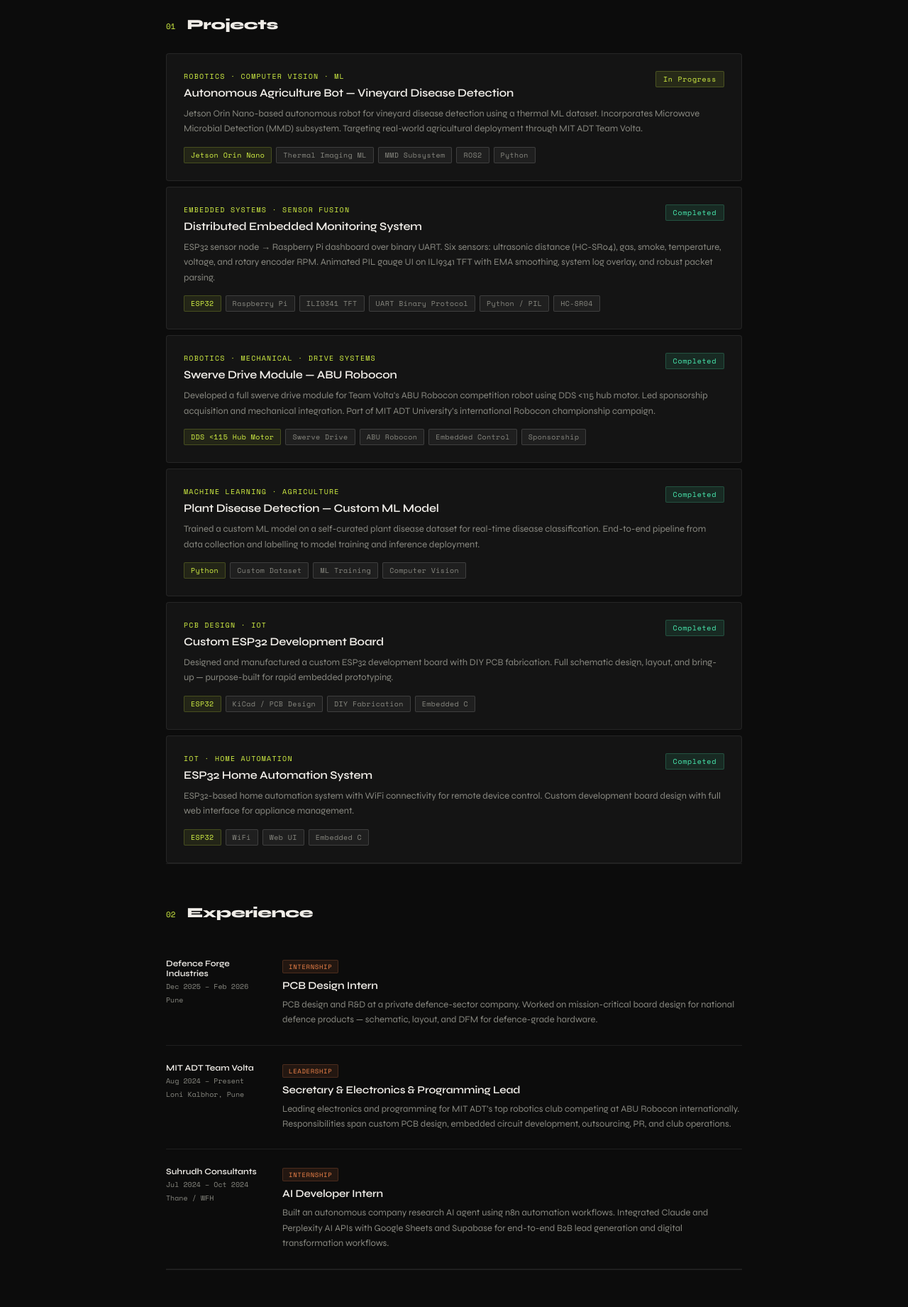
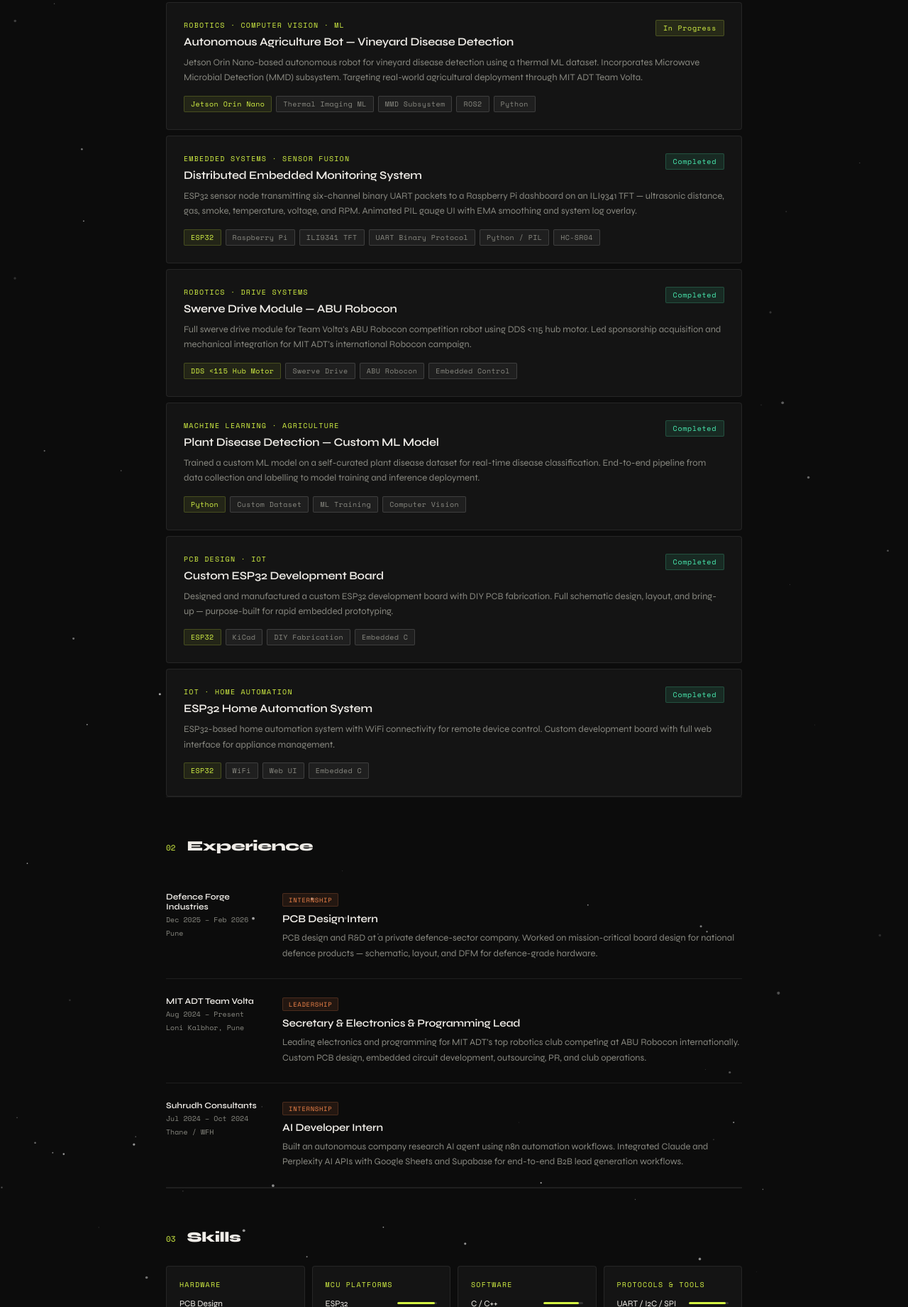
Before and after one commit to Siddhanthkalkonde/Siddhanthkalkonde.github.io, a plain HTML site: page index.html in a window 1280 px wide. Shown: the part 959-2800 px from the top of the page at 71% size. Drawn offline with nearby package versions, Linux system fonts and the light colour scheme.

Commit message:
Add files via upload

```diff
--- a/index.html
+++ b/index.html
@@ -3,7 +3,7 @@
 <head>
 <meta charset="UTF-8">
 <meta name="viewport" content="width=device-width, initial-scale=1.0">
-<title>Siddhanth Kalkonde — Portfolio</title>
+<title>Siddhanth Kalkonde</title>
 <link href="https://fonts.googleapis.com/css2?family=Space+Mono:wght@400;700&family=Syne:wght@400;600;800&display=swap" rel="stylesheet">
 <style>
   *, *::before, *::after { box-sizing: border-box; margin: 0; padding: 0; }
@@ -15,7 +15,11 @@
     --mono: 'Space Mono', monospace; --sans: 'Syne', sans-serif;
   }
   body { background: var(--bg); color: var(--text); font-family: var(--sans); min-height: 100vh; overflow-x: hidden; }
-  .grid-bg { position: fixed; inset: 0; z-index: 0; pointer-events: none; background-image: linear-gradient(rgba(255,255,255,0.018) 1px, transparent 1px), linear-gradient(90deg, rgba(255,255,255,0.018) 1px, transparent 1px); background-size: 48px 48px; }
+
+  canvas#particles { position: fixed; inset: 0; z-index: 0; pointer-events: none; }
+
+  .grid-bg { position: fixed; inset: 0; z-index: 0; pointer-events: none; background-image: linear-gradient(rgba(255,255,255,0.015) 1px, transparent 1px), linear-gradient(90deg, rgba(255,255,255,0.015) 1px, transparent 1px); background-size: 48px 48px; }
+
   .wrap { position: relative; z-index: 1; max-width: 860px; margin: 0 auto; padding: 0 24px; }
 
   nav { display: flex; align-items: center; justify-content: space-between; padding: 24px 0; border-bottom: 1px solid var(--border); }
@@ -30,15 +34,9 @@
   h1 { font-size: clamp(38px, 7vw, 64px); font-weight: 800; line-height: 1.0; letter-spacing: -0.03em; margin-bottom: 20px; }
   h1 em { font-style: normal; color: var(--accent); }
   .hero-desc { font-size: 15px; color: var(--muted); line-height: 1.75; max-width: 540px; margin-bottom: 12px; }
-  .hero-contact { display: flex; gap: 20px; flex-wrap: wrap; margin-bottom: 32px; }
+  .hero-contact { display: flex; gap: 20px; flex-wrap: wrap; margin-bottom: 0; }
   .hero-contact span { font-family: var(--mono); font-size: 11px; color: var(--muted); }
   .hero-contact span b { color: var(--text); font-weight: 400; }
-  .hero-ctas { display: flex; gap: 12px; flex-wrap: wrap; }
-  .btn { display: inline-flex; align-items: center; gap: 8px; font-family: var(--mono); font-size: 11px; letter-spacing: 0.08em; padding: 11px 22px; border-radius: 3px; text-decoration: none; transition: all 0.2s; cursor: pointer; border: none; }
-  .btn-primary { background: var(--accent); color: #0c0c0c; font-weight: 700; }
-  .btn-primary:hover { background: #bcdf20; }
-  .btn-ghost { background: transparent; color: var(--text); border: 1px solid var(--border2); }
-  .btn-ghost:hover { border-color: var(--text); }
 
   .stats { display: grid; grid-template-columns: repeat(4, 1fr); border: 1px solid var(--border); border-radius: 4px; margin: 56px 0; overflow: hidden; }
   .stat { padding: 22px 18px; border-right: 1px solid var(--border); }
@@ -62,18 +60,18 @@
   .chip.hl { background: rgba(212,242,68,0.08); border-color: rgba(212,242,68,0.2); color: var(--accent); }
   .proj-badge { font-family: var(--mono); font-size: 10px; padding: 3px 10px; border-radius: 2px; letter-spacing: 0.07em; white-space: nowrap; flex-shrink: 0; }
   .badge-live { background: rgba(74,240,180,0.1); color: var(--accent2); border: 1px solid rgba(74,240,180,0.2); }
+  .badge-wip { background: rgba(212,242,68,0.1); color: var(--accent); border: 1px solid rgba(212,242,68,0.2); }
   .badge-dev { background: rgba(240,132,74,0.1); color: var(--accent3); border: 1px solid rgba(240,132,74,0.2); }
-  .badge-wip { background: rgba(212,242,68,0.1); color: var(--accent); border: 1px solid rgba(212,242,68,0.2); }
 
-  .exp-list { display: flex; flex-direction: column; gap: 0; }
+  .exp-list { display: flex; flex-direction: column; }
   .exp-item { display: grid; grid-template-columns: 140px 1fr; gap: 24px; padding: 24px 0; border-bottom: 1px solid var(--border); }
   .exp-left { display: flex; flex-direction: column; gap: 4px; }
   .exp-company { font-size: 12px; font-weight: 600; color: var(--text); }
   .exp-period { font-family: var(--mono); font-size: 10px; color: var(--muted); }
   .exp-loc { font-family: var(--mono); font-size: 10px; color: var(--muted); }
+  .exp-badge { display: inline-block; font-family: var(--mono); font-size: 9px; padding: 2px 8px; border-radius: 2px; margin-bottom: 8px; background: rgba(240,132,74,0.1); color: var(--accent3); border: 1px solid rgba(240,132,74,0.2); letter-spacing: 0.07em; }
   .exp-role { font-size: 15px; font-weight: 600; margin-bottom: 8px; letter-spacing: -0.01em; }
   .exp-desc { font-size: 13px; color: var(--muted); line-height: 1.65; }
-  .exp-badge { display: inline-block; font-family: var(--mono); font-size: 9px; padding: 2px 8px; border-radius: 2px; margin-bottom: 8px; background: rgba(240,132,74,0.1); color: var(--accent3); border: 1px solid rgba(240,132,74,0.2); letter-spacing: 0.07em; }
 
   .skills-grid { display: grid; grid-template-columns: repeat(auto-fit, minmax(180px, 1fr)); gap: 10px; }
   .skill-group { background: var(--surface); border: 1px solid var(--border); border-radius: 4px; padding: 18px; }
@@ -93,6 +91,8 @@
   .contact-section h2 { font-size: 32px; font-weight: 800; letter-spacing: -0.03em; margin-bottom: 12px; }
   .contact-section p { font-size: 14px; color: var(--muted); margin-bottom: 28px; }
   .contact-links { display: flex; justify-content: center; gap: 12px; flex-wrap: wrap; }
+  .contact-link { font-family: var(--mono); font-size: 11px; color: var(--muted); text-decoration: none; padding: 10px 20px; border: 1px solid var(--border2); border-radius: 3px; letter-spacing: 0.06em; transition: all 0.2s; }
+  .contact-link:hover { color: var(--text); border-color: var(--text); }
 
   footer { border-top: 1px solid var(--border); padding: 20px 0; display: flex; justify-content: space-between; align-items: center; }
   footer p { font-family: var(--mono); font-size: 10px; color: var(--muted); }
@@ -104,9 +104,10 @@
 </style>
 </head>
 <body>
+<canvas id="particles"></canvas>
 <div class="grid-bg"></div>
+
 <div class="wrap">
-
   <nav>
     <span class="nav-logo">SIDDHANTH.DEV</span>
     <div class="nav-links">
@@ -126,10 +127,6 @@
       <span>📞 <b>9730029285</b></span>
       <span>📍 <b>Pune, India</b></span>
     </div>
-    <div class="hero-ctas fu3">
-      <button class="btn btn-primary" onclick="sendPrompt('Write a cover letter for Siddhanth Kalkonde for an embedded systems or robotics role')">Generate Cover Letter ↗</button>
-      <button class="btn btn-ghost" onclick="sendPrompt('What roles and companies should Siddhanth Kalkonde apply to based on his background?')">What roles suit me? ↗</button>
-    </div>
   </section>
 
   <div class="stats">
@@ -139,168 +136,85 @@
     <div class="stat"><span class="stat-num">ABU</span><span class="stat-label">Robocon Club</span></div>
   </div>
 
-  <!-- PROJECTS -->
   <section id="projects">
     <div class="section-header"><span class="section-num">01</span><h2>Projects</h2></div>
     <div class="projects">
 
       <div class="project-card">
         <div class="proj-header">
-          <div>
-            <div class="proj-tag">Robotics · Computer Vision · ML</div>
-            <div class="proj-name">Autonomous Agriculture Bot — Vineyard Disease Detection</div>
-          </div>
+          <div><div class="proj-tag">Robotics · Computer Vision · ML</div><div class="proj-name">Autonomous Agriculture Bot — Vineyard Disease Detection</div></div>
           <span class="proj-badge badge-wip">In Progress</span>
         </div>
         <div class="proj-desc">Jetson Orin Nano-based autonomous robot for vineyard disease detection using a thermal ML dataset. Incorporates Microwave Microbial Detection (MMD) subsystem. Targeting real-world agricultural deployment through MIT ADT Team Volta.</div>
-        <div class="proj-stack">
-          <span class="chip hl">Jetson Orin Nano</span>
-          <span class="chip">Thermal Imaging ML</span>
-          <span class="chip">MMD Subsystem</span>
-          <span class="chip">ROS2</span>
-          <span class="chip">Python</span>
-        </div>
+        <div class="proj-stack"><span class="chip hl">Jetson Orin Nano</span><span class="chip">Thermal Imaging ML</span><span class="chip">MMD Subsystem</span><span class="chip">ROS2</span><span class="chip">Python</span></div>
       </div>
 
       <div class="project-card">
         <div class="proj-header">
-          <div>
-            <div class="proj-tag">Embedded Systems · Sensor Fusion</div>
-            <div class="proj-name">Distributed Embedded Monitoring System</div>
-          </div>
+          <div><div class="proj-tag">Embedded Systems · Sensor Fusion</div><div class="proj-name">Distributed Embedded Monitoring System</div></div>
           <span class="proj-badge badge-live">Completed</span>
         </div>
-        <div class="proj-desc">ESP32 sensor node → Raspberry Pi dashboard over binary UART. Six sensors: ultrasonic distance (HC-SR04), gas, smoke, temperature, voltage, and rotary encoder RPM. Animated PIL gauge UI on ILI9341 TFT with EMA smoothing, system log overlay, and robust packet parsing.</div>
-        <div class="proj-stack">
-          <span class="chip hl">ESP32</span>
-          <span class="chip">Raspberry Pi</span>
-          <span class="chip">ILI9341 TFT</span>
-          <span class="chip">UART Binary Protocol</span>
-          <span class="chip">Python / PIL</span>
-          <span class="chip">HC-SR04</span>
-        </div>
+        <div class="proj-desc">ESP32 sensor node transmitting six-channel binary UART packets to a Raspberry Pi dashboard on an ILI9341 TFT — ultrasonic distance, gas, smoke, temperature, voltage, and RPM. Animated PIL gauge UI with EMA smoothing and system log overlay.</div>
+        <div class="proj-stack"><span class="chip hl">ESP32</span><span class="chip">Raspberry Pi</span><span class="chip">ILI9341 TFT</span><span class="chip">UART Binary Protocol</span><span class="chip">Python / PIL</span><span class="chip">HC-SR04</span></div>
       </div>
 
       <div class="project-card">
         <div class="proj-header">
-          <div>
-            <div class="proj-tag">Robotics · Mechanical · Drive Systems</div>
-            <div class="proj-name">Swerve Drive Module — ABU Robocon</div>
-          </div>
+          <div><div class="proj-tag">Robotics · Drive Systems</div><div class="proj-name">Swerve Drive Module — ABU Robocon</div></div>
           <span class="proj-badge badge-live">Completed</span>
         </div>
-        <div class="proj-desc">Developed a full swerve drive module for Team Volta's ABU Robocon competition robot using DDS &lt;115 hub motor. Led sponsorship acquisition and mechanical integration. Part of MIT ADT University's international Robocon championship campaign.</div>
-        <div class="proj-stack">
-          <span class="chip hl">DDS &lt;115 Hub Motor</span>
-          <span class="chip">Swerve Drive</span>
-          <span class="chip">ABU Robocon</span>
-          <span class="chip">Embedded Control</span>
-          <span class="chip">Sponsorship</span>
-        </div>
+        <div class="proj-desc">Full swerve drive module for Team Volta's ABU Robocon competition robot using DDS &lt;115 hub motor. Led sponsorship acquisition and mechanical integration for MIT ADT's international Robocon campaign.</div>
+        <div class="proj-stack"><span class="chip hl">DDS &lt;115 Hub Motor</span><span class="chip">Swerve Drive</span><span class="chip">ABU Robocon</span><span class="chip">Embedded Control</span></div>
       </div>
 
       <div class="project-card">
         <div class="proj-header">
-          <div>
-            <div class="proj-tag">Machine Learning · Agriculture</div>
-            <div class="proj-name">Plant Disease Detection — Custom ML Model</div>
-          </div>
+          <div><div class="proj-tag">Machine Learning · Agriculture</div><div class="proj-name">Plant Disease Detection — Custom ML Model</div></div>
           <span class="proj-badge badge-live">Completed</span>
         </div>
         <div class="proj-desc">Trained a custom ML model on a self-curated plant disease dataset for real-time disease classification. End-to-end pipeline from data collection and labelling to model training and inference deployment.</div>
-        <div class="proj-stack">
-          <span class="chip hl">Python</span>
-          <span class="chip">Custom Dataset</span>
-          <span class="chip">ML Training</span>
-          <span class="chip">Computer Vision</span>
-        </div>
+        <div class="proj-stack"><span class="chip hl">Python</span><span class="chip">Custom Dataset</span><span class="chip">ML Training</span><span class="chip">Computer Vision</span></div>
       </div>
 
       <div class="project-card">
         <div class="proj-header">
-          <div>
-            <div class="proj-tag">PCB Design · IoT</div>
-            <div class="proj-name">Custom ESP32 Development Board</div>
-          </div>
+          <div><div class="proj-tag">PCB Design · IoT</div><div class="proj-name">Custom ESP32 Development Board</div></div>
           <span class="proj-badge badge-live">Completed</span>
         </div>
         <div class="proj-desc">Designed and manufactured a custom ESP32 development board with DIY PCB fabrication. Full schematic design, layout, and bring-up — purpose-built for rapid embedded prototyping.</div>
-        <div class="proj-stack">
-          <span class="chip hl">ESP32</span>
-          <span class="chip">KiCad / PCB Design</span>
-          <span class="chip">DIY Fabrication</span>
-          <span class="chip">Embedded C</span>
-        </div>
+        <div class="proj-stack"><span class="chip hl">ESP32</span><span class="chip">KiCad</span><span class="chip">DIY Fabrication</span><span class="chip">Embedded C</span></div>
       </div>
 
       <div class="project-card">
         <div class="proj-header">
-          <div>
-            <div class="proj-tag">IoT · Home Automation</div>
-            <div class="proj-name">ESP32 Home Automation System</div>
-          </div>
+          <div><div class="proj-tag">IoT · Home Automation</div><div class="proj-name">ESP32 Home Automation System</div></div>
           <span class="proj-badge badge-live">Completed</span>
         </div>
-        <div class="proj-desc">ESP32-based home automation system with WiFi connectivity for remote device control. Custom development board design with full web interface for appliance management.</div>
-        <div class="proj-stack">
-          <span class="chip hl">ESP32</span>
-          <span class="chip">WiFi</span>
-          <span class="chip">Web UI</span>
-          <span class="chip">Embedded C</span>
-        </div>
+        <div class="proj-desc">ESP32-based home automation system with WiFi connectivity for remote device control. Custom development board with full web interface for appliance management.</div>
+        <div class="proj-stack"><span class="chip hl">ESP32</span><span class="chip">WiFi</span><span class="chip">Web UI</span><span class="chip">Embedded C</span></div>
       </div>
 
     </div>
   </section>
 
-  <!-- EXPERIENCE -->
   <section id="experience">
     <div class="section-header"><span class="section-num">02</span><h2>Experience</h2></div>
     <div class="exp-list">
-
       <div class="exp-item">
-        <div class="exp-left">
-          <span class="exp-company">Defence Forge Industries</span>
-          <span class="exp-period">Dec 2025 – Feb 2026</span>
-          <span class="exp-loc">Pune</span>
-        </div>
-        <div>
-          <div class="exp-badge">INTERNSHIP</div>
-          <div class="exp-role">PCB Design Intern</div>
-          <div class="exp-desc">PCB design and R&D at a private defence-sector company. Worked on mission-critical board design for national defence products — schematic, layout, and DFM for defence-grade hardware.</div>
-        </div>
+        <div class="exp-left"><span class="exp-company">Defence Forge Industries</span><span class="exp-period">Dec 2025 – Feb 2026</span><span class="exp-loc">Pune</span></div>
+        <div><div class="exp-badge">INTERNSHIP</div><div class="exp-role">PCB Design Intern</div><div class="exp-desc">PCB design and R&D at a private defence-sector company. Worked on mission-critical board design for national defence products — schematic, layout, and DFM for defence-grade hardware.</div></div>
       </div>
-
       <div class="exp-item">
-        <div class="exp-left">
-          <span class="exp-company">MIT ADT Team Volta</span>
-          <span class="exp-period">Aug 2024 – Present</span>
-          <span class="exp-loc">Loni Kalbhor, Pune</span>
-        </div>
-        <div>
-          <div class="exp-badge">LEADERSHIP</div>
-          <div class="exp-role">Secretary & Electronics & Programming Lead</div>
-          <div class="exp-desc">Leading electronics and programming for MIT ADT's top robotics club competing at ABU Robocon internationally. Responsibilities span custom PCB design, embedded circuit development, outsourcing, PR, and club operations.</div>
-        </div>
+        <div class="exp-left"><span class="exp-company">MIT ADT Team Volta</span><span class="exp-period">Aug 2024 – Present</span><span class="exp-loc">Loni Kalbhor, Pune</span></div>
+        <div><div class="exp-badge">LEADERSHIP</div><div class="exp-role">Secretary & Electronics & Programming Lead</div><div class="exp-desc">Leading electronics and programming for MIT ADT's top robotics club competing at ABU Robocon internationally. Custom PCB design, embedded circuit development, outsourcing, PR, and club operations.</div></div>
       </div>
-
       <div class="exp-item">
-        <div class="exp-left">
-          <span class="exp-company">Suhrudh Consultants</span>
-          <span class="exp-period">Jul 2024 – Oct 2024</span>
-          <span class="exp-loc">Thane / WFH</span>
-        </div>
-        <div>
-          <div class="exp-badge">INTERNSHIP</div>
-          <div class="exp-role">AI Developer Intern</div>
-          <div class="exp-desc">Built an autonomous company research AI agent using n8n automation workflows. Integrated Claude and Perplexity AI APIs with Google Sheets and Supabase for end-to-end B2B lead generation and digital transformation workflows.</div>
-        </div>
+        <div class="exp-left"><span class="exp-company">Suhrudh Consultants</span><span class="exp-period">Jul 2024 – Oct 2024</span><span class="exp-loc">Thane / WFH</span></div>
+        <div><div class="exp-badge">INTERNSHIP</div><div class="exp-role">AI Developer Intern</div><div class="exp-desc">Built an autonomous company research AI agent using n8n automation workflows. Integrated Claude and Perplexity AI APIs with Google Sheets and Supabase for end-to-end B2B lead generation workflows.</div></div>
       </div>
-
     </div>
   </section>
 
-  <!-- SKILLS -->
   <section id="skills">
     <div class="section-header"><span class="section-num">03</span><h2>Skills</h2></div>
     <div class="skills-grid">
@@ -342,7 +256,6 @@
     </div>
   </section>
 
-  <!-- EDUCATION -->
   <section>
     <div class="section-header"><span class="section-num">04</span><h2>Education</h2></div>
     <div class="edu-grid">
@@ -353,28 +266,96 @@
       </div>
       <div class="edu-card">
         <div class="edu-deg">Higher Secondary Certificate</div>
-        <div class="edu-inst">GH Raisoni Junior College of Science and Commerce, Wagholi</div>
+        <div class="edu-inst">GH Raisoni Junior College, Wagholi, Pune</div>
         <div class="edu-period">Apr 2021 – May 2021</div>
       </div>
     </div>
   </section>
 
-  <!-- CONTACT -->
   <section id="contact" class="contact-section">
     <h2>Let's work together</h2>
     <p>Open to embedded systems, robotics, PCB design, firmware, and AI/ML roles.</p>
     <div class="contact-links">
-      <a class="btn btn-ghost" href="mailto:siddhanth.kalkonde@yahoo.com">✉ siddhanth.kalkonde@yahoo.com</a>
-      <a class="btn btn-ghost" href="tel:9730029285">📞 9730029285</a>
-      <button class="btn btn-primary" onclick="sendPrompt('Write a cover letter for Siddhanth Kalkonde targeting embedded systems or robotics roles in India')">Write Cover Letter ↗</button>
+      <a class="contact-link" href="mailto:siddhanth.kalkonde@yahoo.com">✉ Email</a>
+      <a class="contact-link" href="tel:9730029285">📞 9730029285</a>
+      <a class="contact-link" href="https://siddhanthkalkonde.github.io">🔗 Portfolio</a>
     </div>
   </section>
 
   <footer>
     <p>© 2025 Siddhanth Kalkonde</p>
-    <p style="font-family:var(--mono);font-size:10px;color:var(--muted);">Pune, India · BTech R&AI · MIT ADT</p>
+    <p>Pune, India · BTech R&AI · MIT ADT</p>
   </footer>
+</div>
 
-</div>
+<script>
+const canvas = document.getElementById('particles');
+const ctx = canvas.getContext('2d');
+
+function resize() {
+  canvas.width = window.innerWidth;
+  canvas.height = document.body.scrollHeight;
+}
+resize();
+window.addEventListener('resize', () => { resize(); });
+
+const COUNT = 160;
+const particles = [];
+
+for (let i = 0; i < COUNT; i++) {
+  particles.push({
+    x: Math.random() * canvas.width,
+    y: Math.random() * canvas.height,
+    r: Math.random() * 1.8 + 0.3,
+    opacity: Math.random() * 0.55 + 0.1,
+    vx: (Math.random() - 0.5) * 0.6,
+    vy: (Math.random() - 0.5) * 0.6,
+    ax: 0, ay: 0,
+    changeTimer: Math.random() * 180,
+  });
+}
+
+function update() {
+  for (const p of particles) {
+    p.changeTimer--;
+    if (p.changeTimer <= 0) {
+      p.ax = (Math.random() - 0.5) * 0.04;
+      p.ay = (Math.random() - 0.5) * 0.04;
+      p.changeTimer = 90 + Math.random() * 150;
+    }
+    p.vx += p.ax;
+    p.vy += p.ay;
+    const speed = Math.sqrt(p.vx * p.vx + p.vy * p.vy);
+    if (speed > 0.9) { p.vx = (p.vx / speed) * 0.9; p.vy = (p.vy / speed) * 0.9; }
+    p.x += p.vx;
+    p.y += p.vy;
+    if (p.x < 0) p.x = canvas.width;
+    if (p.x > canvas.width) p.x = 0;
+    if (p.y < 0) p.y = canvas.height;
+    if (p.y > canvas.height) p.y = 0;
+  }
+}
+
+function draw() {
+  ctx.clearRect(0, 0, canvas.width, canvas.height);
+  for (const p of particles) {
+    ctx.beginPath();
+    ctx.arc(p.x, p.y, p.r, 0, Math.PI * 2);
+    ctx.fillStyle = `rgba(255,255,255,${p.opacity})`;
+    ctx.fill();
+  }
+}
+
+function loop() {
+  update();
+  draw();
+  requestAnimationFrame(loop);
+}
+loop();
+
+window.addEventListener('scroll', () => {
+  resize();
+});
+</script>
 </body>
 </html>
```
